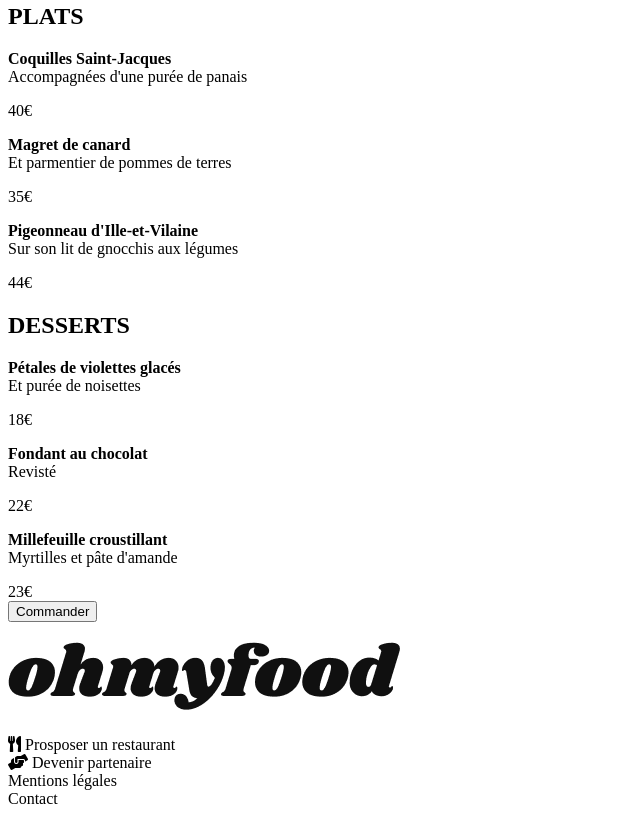
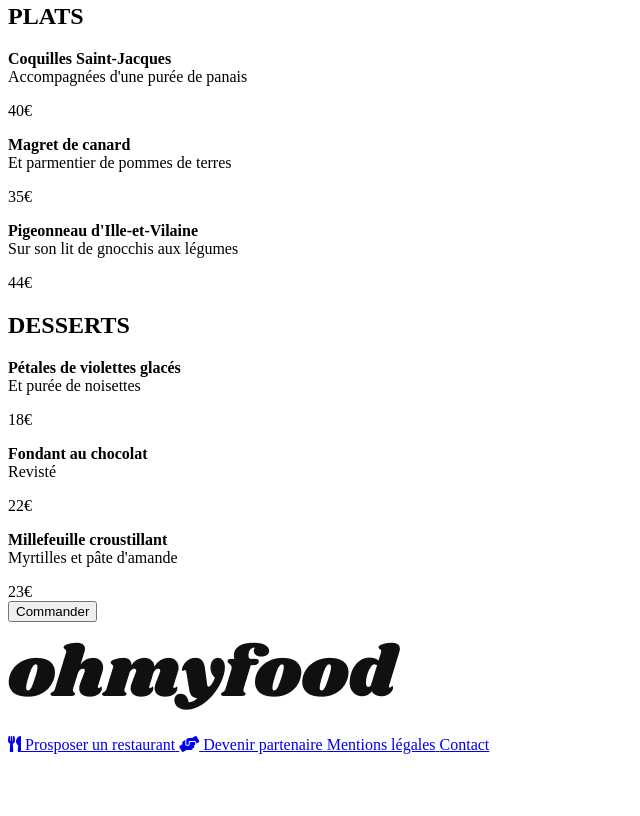
Before and after one commit to tison1405/DamienTison_3_19022021, a plain HTML site: page resto1.html in a window 1280 px wide. Shown: the part 530-1346 px from the top of the page, without its empty margins (0-640 px from the left). After the commit the page ends 1292 px from the top, so only its background shows below. Drawn offline with Linux system fonts and the light colour scheme.

Commit message:
Update resto1.html

```diff
--- a/resto1.html
+++ b/resto1.html
@@ -79,20 +79,20 @@
             <h2 class="info__logo">
                 <img src="images/ohmyfood.png" alt="logo ohmyfood"/>
             </h2>
-            <div class="info__element">
-                <i class="fas fa-utensils" class="info__element--icon"></i>
+            <a href="#" class="info__element">
+                <span class="info__element--icon"><i class="fas fa-utensils"></i></span>
                 <span class="info__element--text">Prosposer un restaurant</span>
-            </div>
-            <div class="info__element">
-                <i class="fas fa-hands-helping" class="info__element--icon"></i>
+            </a>
+            <a href="#" class="info__element">
+                <span class="info__element--icon"><i class="fas fa-hands-helping"></i></span>
                 <span class="info__element--text">Devenir partenaire</span>
-            </div>
-            <div class="info__element">
+            </a>
+            <a href="#" class="info__element">
                 <span class="info__element--text">Mentions légales</span>
-            </div>
-            <div class="info__element">
+            </a>
+            <a href="#" class="info__element">
                 <span class="info__element--text">Contact</span>
-            </div>
+            </a>
         </footer>
 
     </body>
```
